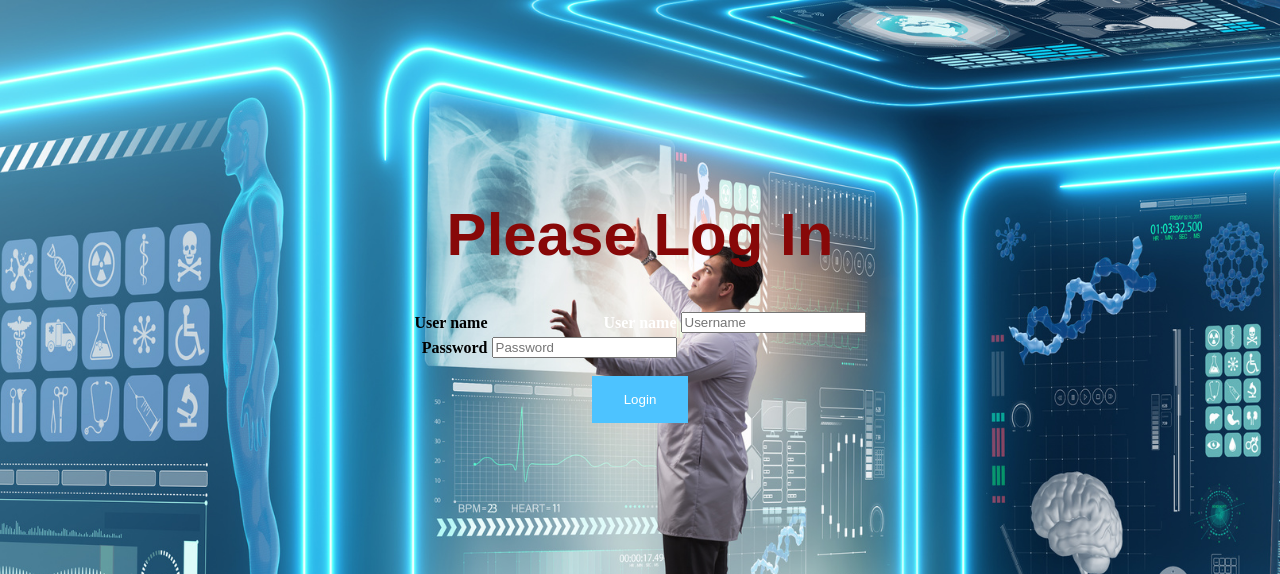
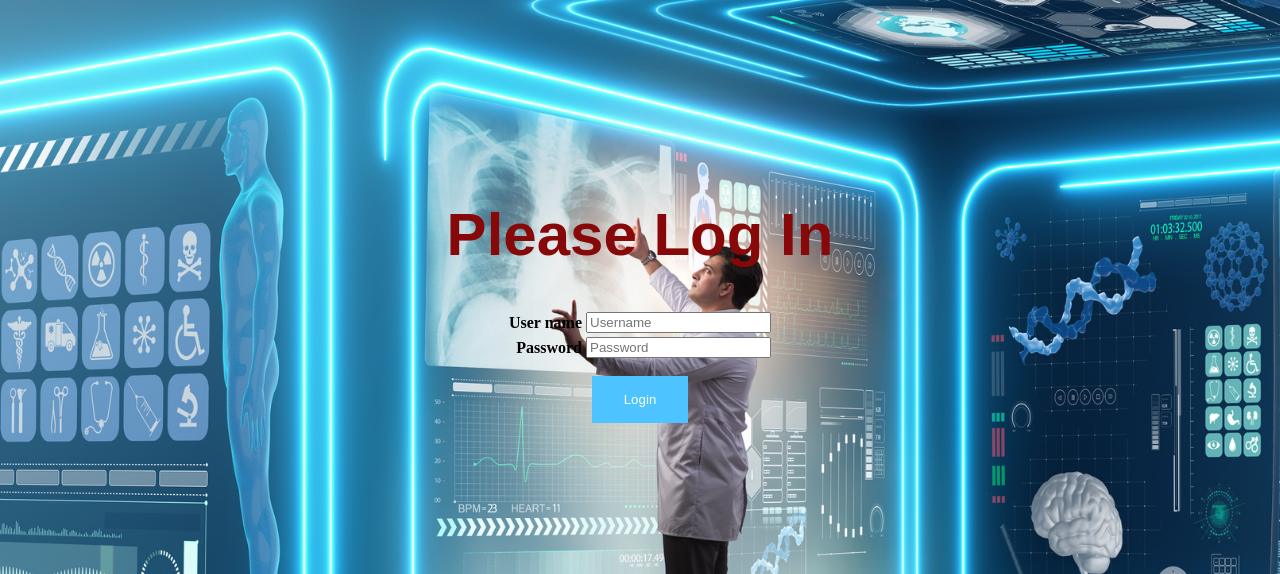
Before and after one commit to MedAyoubBh/DiabetesPrediction, a Django app: page / in a window 1280 px wide. Shown: the top 574 px of the page. Run offline with Django 3.2, Linux system fonts and the light colour scheme; some libraries are stand-ins or nearby versions.

Commit message:
Update login.html

```diff
--- a/DiabetesPrediction/templates/login.html
+++ b/DiabetesPrediction/templates/login.html
@@ -47,7 +47,6 @@
             <table>
                 <tr>
                     <td align="right" style="color: black;"><b>User name</b></td>
-                    <td align="right" style="color: white;"><b>User name</b></td>
                     <td align="left"><input type="text" name="username" placeholder="Username" required/></td>
                 </tr>
                 <tr>
```
